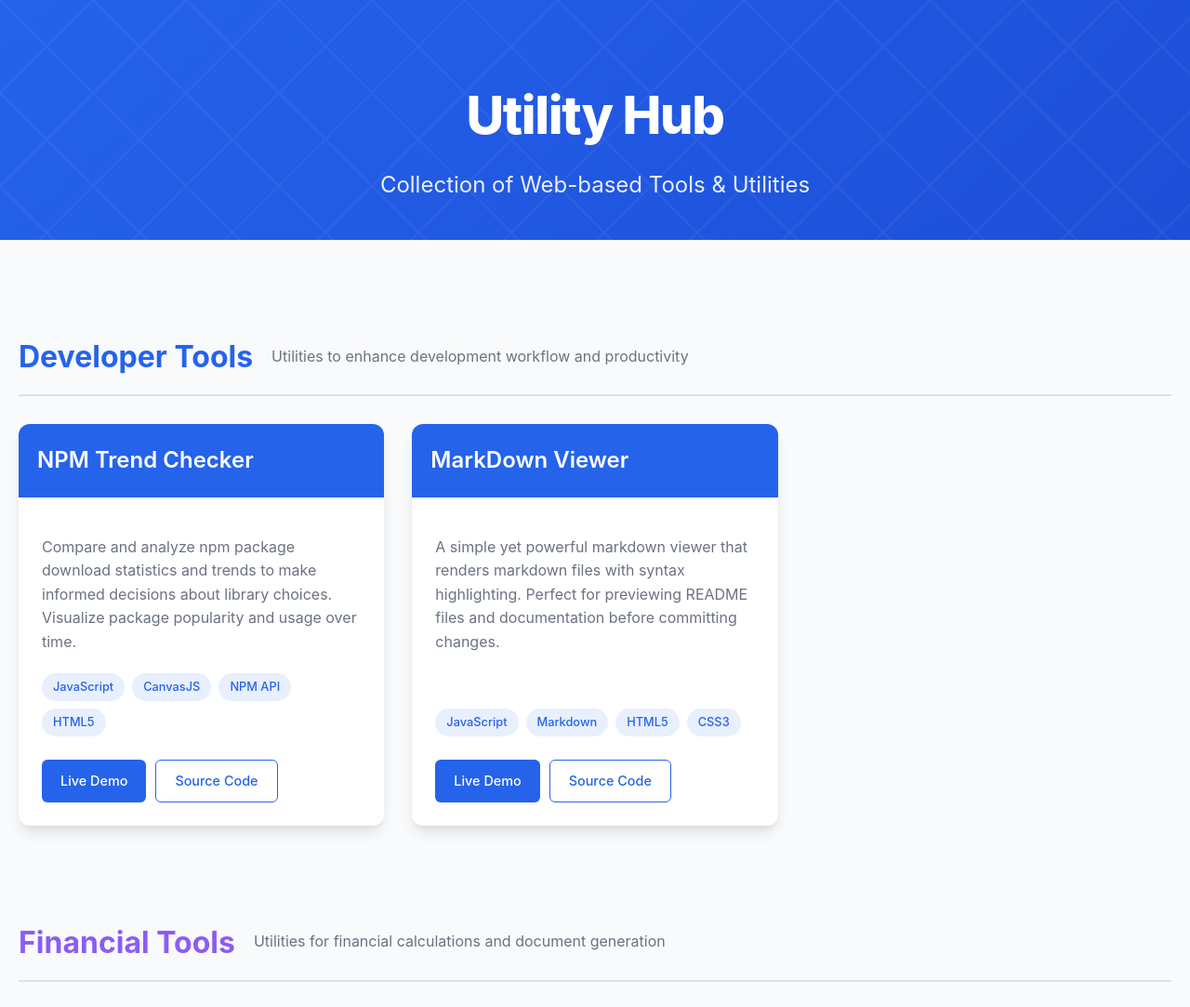
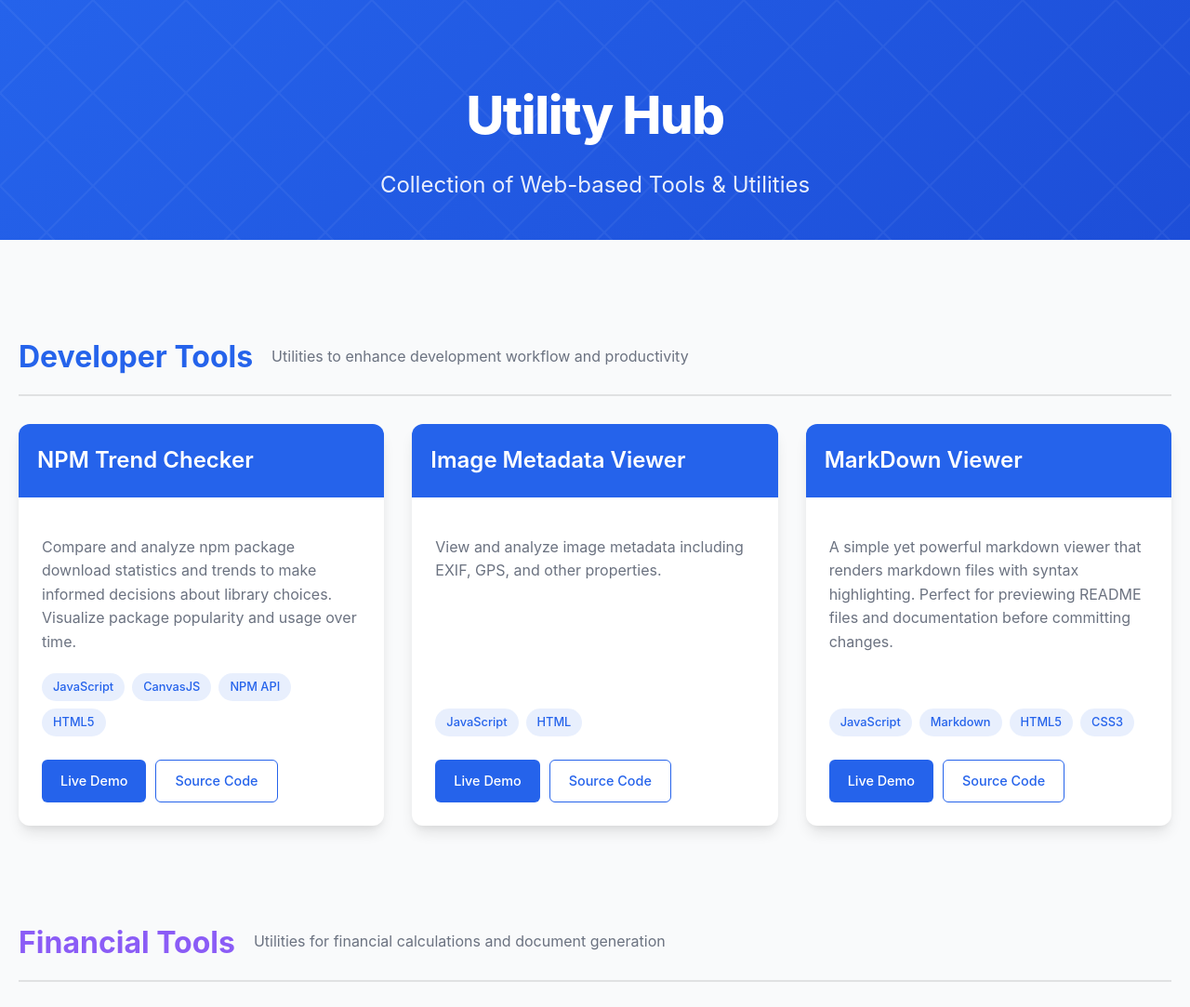
Before and after one commit to vishwas-r/Utility-Hub, a plain HTML site: page index.html in a window 1280 px wide. Shown: the top 1083 px of the page at 93% size. Drawn offline with Linux system fonts and the light colour scheme.

Commit message:
Update index.html

```diff
--- a/index.html
+++ b/index.html
@@ -55,6 +55,23 @@
                         <div class="card-actions">
                             <a href="https://vishwas-r.github.io/npm-trend-checker/" class="btn" target="_blank">Live Demo</a>
                             <a href="https://github.com/vishwas-r/npm-trend-checker" class="btn btn-outline" target="_blank">Source Code</a>
+                        </div>
+                    </div>
+                </div>
+
+                <div class="project-card">
+                    <div class="card-header">
+                        <h3>Image Metadata Viewer</h3>
+                    </div>
+                    <div class="card-body">
+                        <p>View and analyze image metadata including EXIF, GPS, and other properties.</p>
+                        <div class="technologies">
+                            <span class="tech-tag">JavaScript</span>
+                            <span class="tech-tag">HTML</span>
+                        </div>
+                        <div class="card-actions">
+                            <a href="https://vishwas-r.github.io/Image-Metadata-Viewer/" class="btn" target="_blank">Live Demo</a>
+                            <a href="https://github.com/vishwas-r/Image-Metadata-Viewer" class="btn btn-outline" target="_blank">Source Code</a>
                         </div>
                     </div>
                 </div>
```
